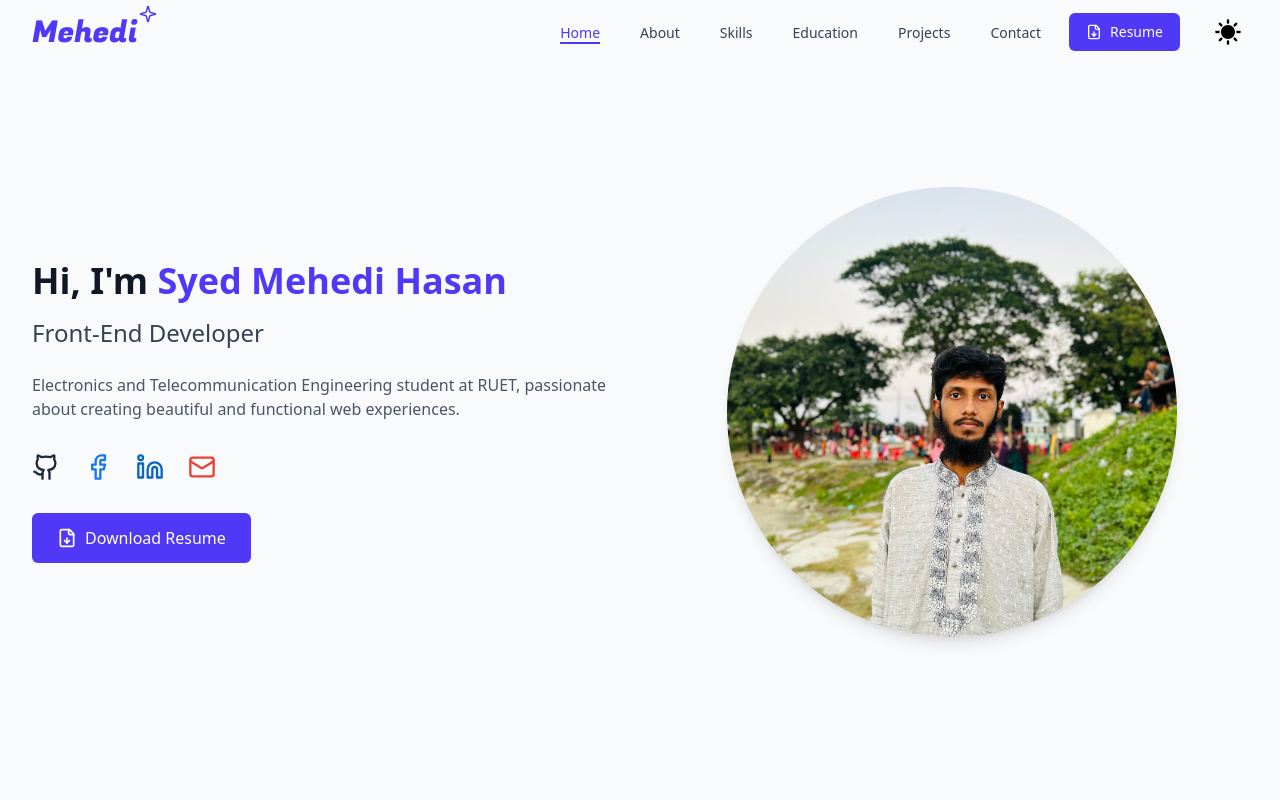
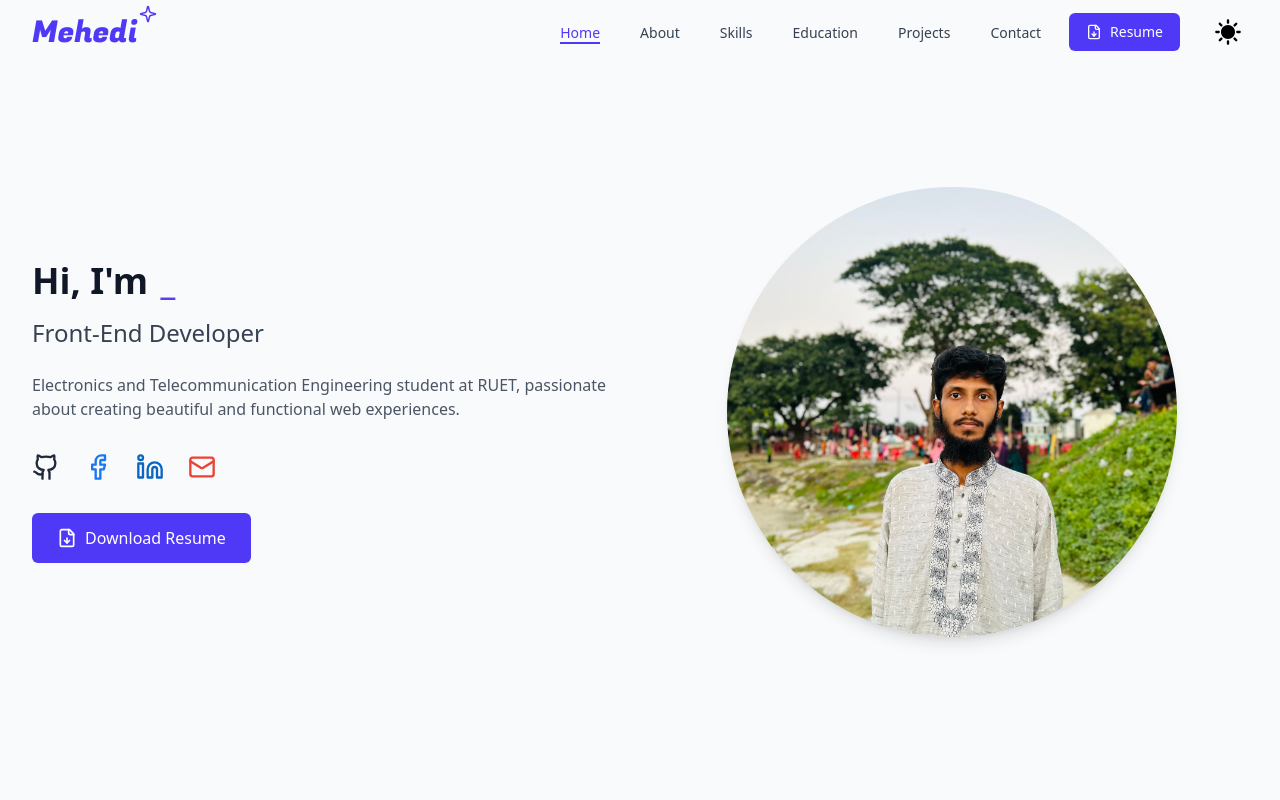
Before and after one commit to syedmehedi34/portfolio, a React (Vite) app: page / in a window 1280 px wide. Shown: the top 800 px of the page. Built offline with nearby package versions, Linux system fonts and the light colour scheme.

Commit message:
hero section typewritter added

```diff
--- a/package.json
+++ b/package.json
@@ -21,6 +21,7 @@
     "react-router": "^7.1.5",
     "react-router-dom": "^7.1.5",
     "react-scroll": "^1.9.2",
+    "react-simple-typewriter": "^5.0.1",
     "react-toastify": "^11.0.3",
     "tailwindcss": "^4.0.3",
     "typescript": "^5.7.3",
--- a/src/components/Hero.jsx
+++ b/src/components/Hero.jsx
@@ -1,6 +1,7 @@
 import { motion } from "framer-motion";
 import { Github, Linkedin, Mail, Facebook, FileDown } from "lucide-react";
 import photo from "/my-photo.jpeg";
+import { Typewriter } from "react-simple-typewriter";
 
 const Hero = () => {
   return (
@@ -17,7 +18,18 @@ const Hero = () => {
           >
             <h2 className="text-4xl font-bold text-gray-900 dark:text-gray-50 mb-4">
               Hi, I&apos;m{" "}
-              <span className="text-indigo-600">Syed Mehedi Hasan</span>
+              {/* <span className="text-indigo-600">Syed Mehedi Hasan</span> */}
+              <span className="text-indigo-600">
+                <Typewriter
+                  words={["  Syed Mehedi Hasan"]}
+                  loop={false}
+                  cursor
+                  cursorStyle="_"
+                  typeSpeed={70}
+                  deleteSpeed={50}
+                  delaySpeed={4000}
+                />
+              </span>
             </h2>
             <h3 className="text-2xl text-gray-700 mb-6 dark:text-gray-50">
               Front-End Developer
```
Also changed, not shown: 1 other file (tests, documents, lock files or other folders).
